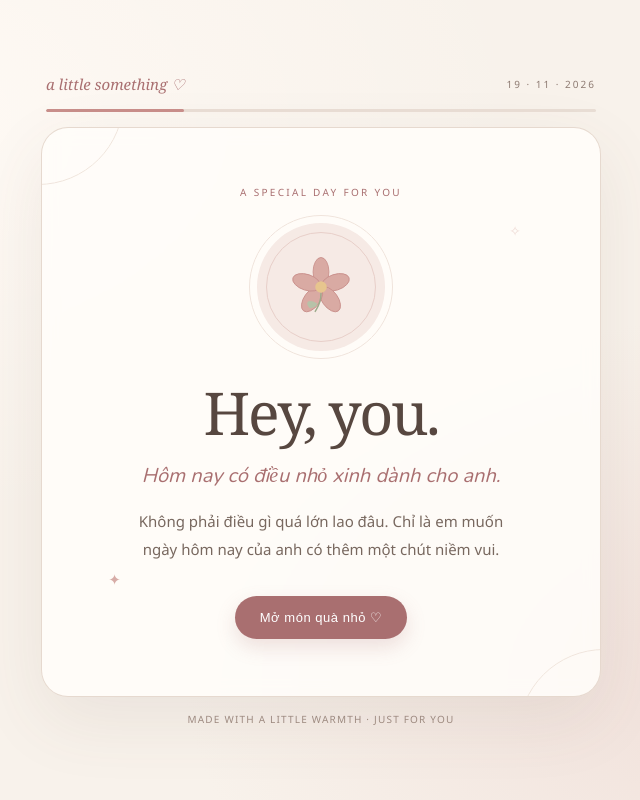
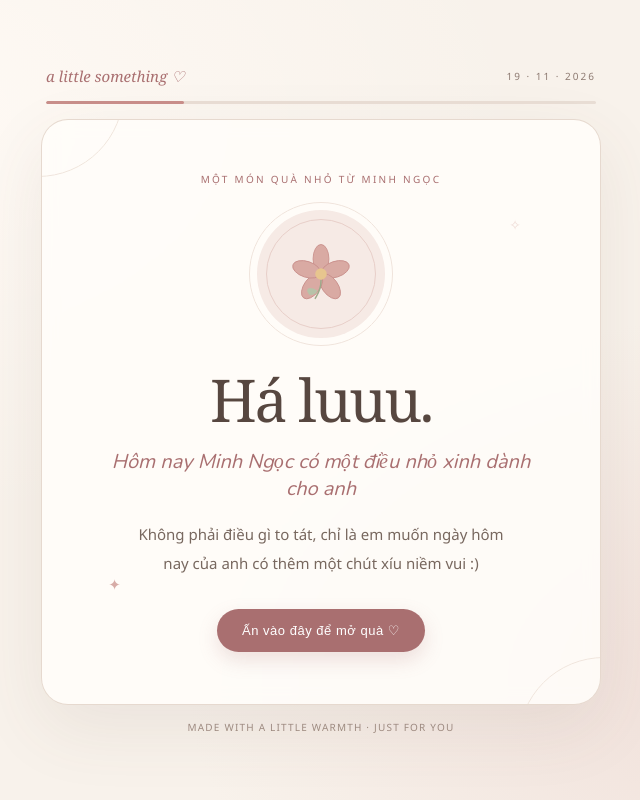
Before and after one commit to minhngoc020213/a-day-for-you, a plain HTML site: page index.html in a window 1280 px wide. Shown: the whole page, without its empty margins (319-959 px from the left). Drawn offline with nearby package versions, Linux system fonts and the light colour scheme.

Commit message:
Update index.html

```diff
--- a/index.html
+++ b/index.html
@@ -80,7 +80,7 @@ h2{font-size:clamp(31px,7vw,43px);letter-spacing:-.025em}
     <span class="sparkle s1">✧</span><span class="sparkle s2">✦</span>
 
     <div class="screen active" data-screen="0">
-      <div class="eyebrow">A special day for you</div>
+      <div class="eyebrow">Một món quà nhỏ từ Minh Ngọc</div>
       <div class="flower" aria-hidden="true">
         <svg viewBox="0 0 100 100" fill="none">
           <g fill="#d9aaa3" stroke="#c98f8b" stroke-width="1.2">
@@ -92,10 +92,10 @@ h2{font-size:clamp(31px,7vw,43px);letter-spacing:-.025em}
           <path d="M45 73 C32 65 27 72 34 79 C40 80 44 77 45 73Z" fill="#b7c2a8"/>
         </svg>
       </div>
-      <h1>Hey, you.</h1>
-      <p class="subtitle">Hôm nay có điều nhỏ xinh dành cho anh.</p>
-      <p class="copy">Không phải điều gì quá lớn lao đâu. Chỉ là em muốn ngày hôm nay của anh có thêm một chút niềm vui.</p>
-      <button class="btn" onclick="nextScreen()">Mở món quà nhỏ ♡</button>
+      <h1>Há luuu.</h1>
+      <p class="subtitle">Hôm nay Minh Ngọc có một điều nhỏ xinh dành cho anh</p>
+      <p class="copy">Không phải điều gì to tát, chỉ là em muốn ngày hôm nay của anh có thêm một chút xíu niềm vui :)</p>
+      <button class="btn" onclick="nextScreen()">Ấn vào đây để mở quà ♡</button>
     </div>
 
     <div class="screen" data-screen="1">
```
